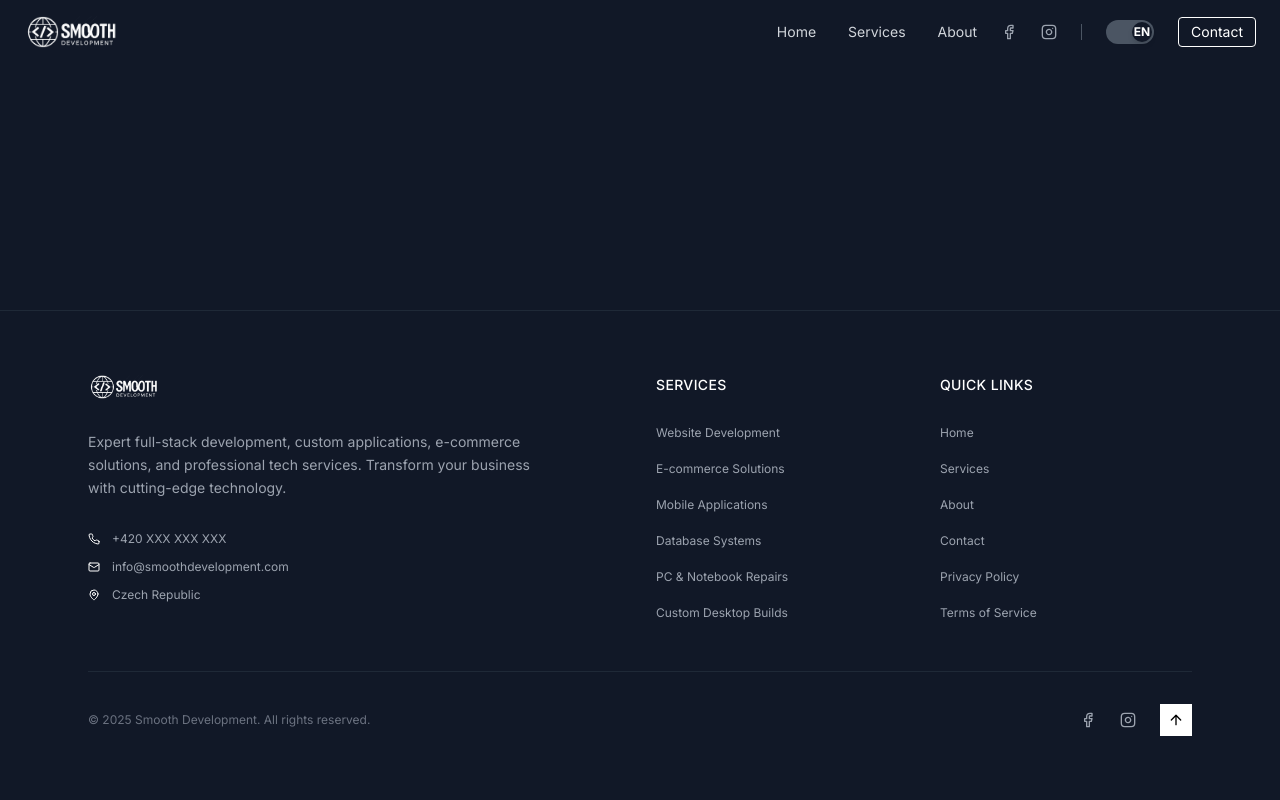
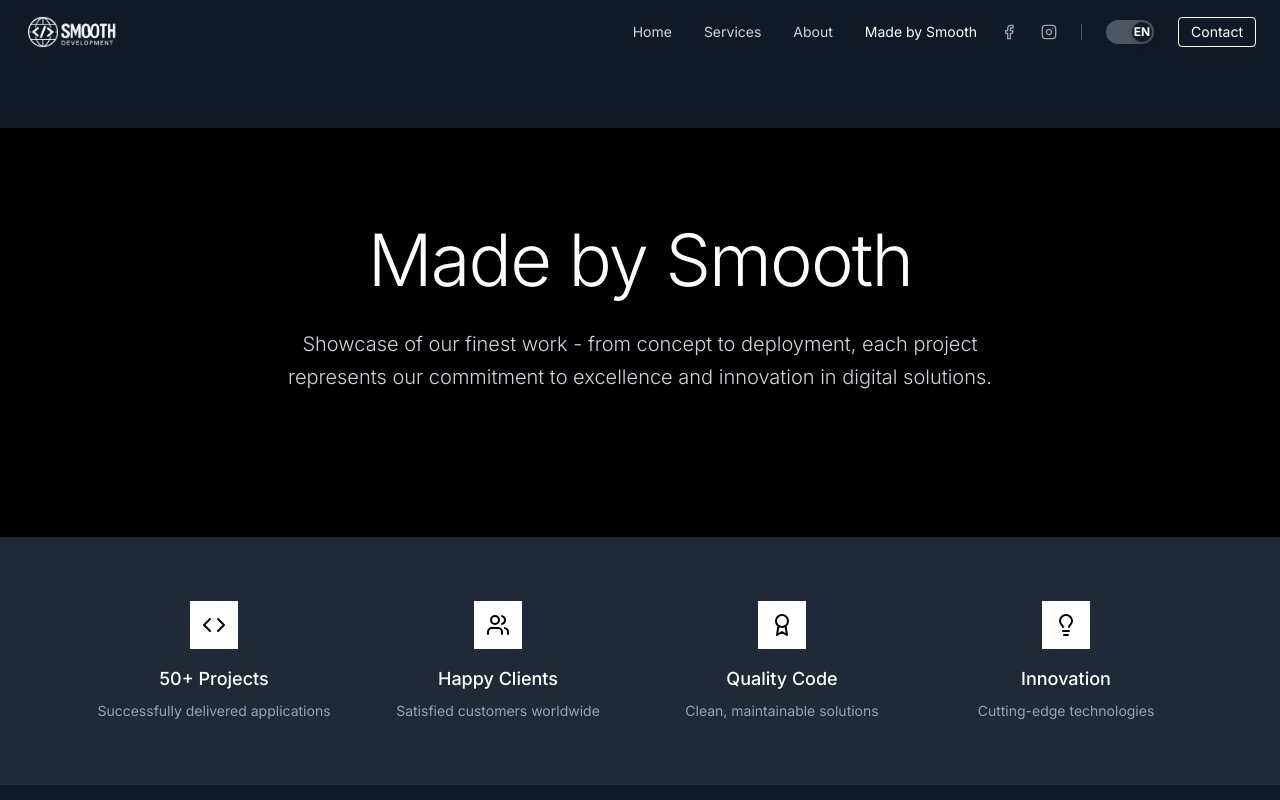
Before and after one commit to MarekSmooth/Smooth-dev, a React (Vite) app: page /made-by-smooth in a window 1280 px wide. Shown: the top 800 px of the page. Built offline with nearby package versions, Linux system fonts and the light colour scheme.

Commit message:
Add Made by Smooth page and navigation item

```diff
--- a/src/App.tsx
+++ b/src/App.tsx
@@ -6,6 +6,7 @@ import Footer from './components/Footer';
 import HomePage from './pages/HomePage';
 import ServicesPage from './pages/ServicesPage';
 import AboutPage from './pages/AboutPage';
+import MadeBySmoothPage from './pages/MadeBySmoothPage';
 import ContactPage from './pages/ContactPage';
 
 function App() {
@@ -19,6 +20,7 @@ function App() {
               <Route path="/" element={<HomePage />} />
               <Route path="/services" element={<ServicesPage />} />
               <Route path="/about" element={<AboutPage />} />
+              <Route path="/made-by-smooth" element={<MadeBySmoothPage />} />
               <Route path="/contact" element={<ContactPage />} />
             </Routes>
           </main>
--- a/src/components/Header.tsx
+++ b/src/components/Header.tsx
@@ -23,6 +23,7 @@ const Header: React.FC = () => {
     { path: '/', label: t('nav.home') },
     { path: '/services', label: t('nav.services') },
     { path: '/about', label: t('nav.about') },
+    { path: '/made-by-smooth', label: t('nav.made') },
     { id: 'contact', label: t('nav.contact') },
   ];
 
--- a/src/contexts/LanguageContext.tsx
+++ b/src/contexts/LanguageContext.tsx
@@ -24,6 +24,7 @@ const translations = {
     'nav.home': 'Home',
     'nav.services': 'Services',
     'nav.about': 'About',
+    'nav.made': 'Made by Smooth',
     'nav.contact': 'Contact',
 
     // Hero Section
@@ -144,6 +145,7 @@ const translations = {
     'nav.home': 'Domů',
     'nav.services': 'Služby',
     'nav.about': 'O nás',
+    'nav.made': 'Made by Smooth',
     'nav.contact': 'Kontakt',
 
     // Hero Section
--- /dev/null
+++ b/src/pages/MadeBySmoothPage.tsx
@@ -0,0 +1,180 @@
+import React from 'react';
+import { useLanguage } from '../contexts/LanguageContext';
+import { Award, Code, Lightbulb, Users } from 'lucide-react';
+
+const MadeBySmoothPage: React.FC = () => {
+  const { t } = useLanguage();
+
+  const projects = [
+    {
+      title: "E-commerce Platform",
+      description: "Modern online store with payment integration",
+      tech: ["React", "Node.js", "PostgreSQL", "Stripe"],
+      image: "https://images.pexels.com/photos/230544/pexels-photo-230544.jpeg?auto=compress&cs=tinysrgb&w=800"
+    },
+    {
+      title: "Mobile Banking App",
+      description: "Secure mobile application for financial services",
+      tech: ["React Native", "TypeScript", "Firebase"],
+      image: "https://images.pexels.com/photos/4386321/pexels-photo-4386321.jpeg?auto=compress&cs=tinysrgb&w=800"
+    },
+    {
+      title: "Corporate Website",
+      description: "Professional website with custom CMS",
+      tech: ["Next.js", "Tailwind CSS", "Supabase"],
+      image: "https://images.pexels.com/photos/196644/pexels-photo-196644.jpeg?auto=compress&cs=tinysrgb&w=800"
+    }
+  ];
+
+  const achievements = [
+    {
+      icon: <Code className="w-6 h-6" />,
+      title: "50+ Projects",
+      description: "Successfully delivered applications"
+    },
+    {
+      icon: <Users className="w-6 h-6" />,
+      title: "Happy Clients",
+      description: "Satisfied customers worldwide"
+    },
+    {
+      icon: <Award className="w-6 h-6" />,
+      title: "Quality Code",
+      description: "Clean, maintainable solutions"
+    },
+    {
+      icon: <Lightbulb className="w-6 h-6" />,
+      title: "Innovation",
+      description: "Cutting-edge technologies"
+    }
+  ];
+
+  return (
+    <div className="bg-gray-900 text-white min-h-screen pt-16">
+      {/* Hero Section */}
+      <section className="py-24 bg-black">
+        <div className="max-w-6xl mx-auto px-6 text-center">
+          <h1 className="text-5xl md:text-7xl font-light mb-8 tracking-tight">
+            Made by <span className="text-white">Smooth</span>
+          </h1>
+          <p className="text-xl text-gray-300 mb-12 max-w-3xl mx-auto leading-relaxed font-light">
+            Showcase of our finest work - from concept to deployment, each project represents our commitment to excellence and innovation in digital solutions.
+          </p>
+        </div>
+      </section>
+
+      {/* Achievements */}
+      <section className="py-16 bg-gray-800">
+        <div className="max-w-6xl mx-auto px-6">
+          <div className="grid grid-cols-1 md:grid-cols-2 lg:grid-cols-4 gap-8">
+            {achievements.map((achievement, index) => (
+              <div key={index} className="text-center">
+                <div className="w-12 h-12 bg-white text-black flex items-center justify-center mx-auto mb-4">
+                  {achievement.icon}
+                </div>
+                <h3 className="text-lg font-medium text-white mb-2">{achievement.title}</h3>
+                <p className="text-gray-400 text-sm">{achievement.description}</p>
+              </div>
+            ))}
+          </div>
+        </div>
+      </section>
+
+      {/* Featured Projects */}
+      <section className="py-24 bg-gray-900">
+        <div className="max-w-6xl mx-auto px-6">
+          <div className="text-center mb-16">
+            <h2 className="text-4xl md:text-5xl font-light text-white mb-6 tracking-tight">
+              Featured Projects
+            </h2>
+            <p className="text-lg text-gray-400 max-w-2xl mx-auto font-light">
+              A selection of our most impactful work, showcasing our expertise across different industries and technologies.
+            </p>
+          </div>
+
+          <div className="grid grid-cols-1 md:grid-cols-2 lg:grid-cols-3 gap-8">
+            {projects.map((project, index) => (
+              <div key={index} className="bg-gray-800 overflow-hidden hover:shadow-lg transition-all duration-300 hover:-translate-y-1">
+                <div className="aspect-video bg-gray-700 overflow-hidden">
+                  <img
+                    src={project.image}
+                    alt={project.title}
+                    className="w-full h-full object-cover hover:scale-105 transition-transform duration-300"
+                  />
+                </div>
+                <div className="p-6">
+                  <h3 className="text-xl font-medium text-white mb-3">{project.title}</h3>
+                  <p className="text-gray-400 mb-4 text-sm leading-relaxed">{project.description}</p>
+                  <div className="flex flex-wrap gap-2">
+                    {project.tech.map((tech, techIndex) => (
+                      <span
+                        key={techIndex}
+                        className="px-2 py-1 bg-gray-700 text-gray-300 text-xs rounded"
+                      >
+                        {tech}
+                      </span>
+                    ))}
+                  </div>
+                </div>
+              </div>
+            ))}
+          </div>
+        </div>
+      </section>
+
+      {/* Process Section */}
+      <section className="py-24 bg-gray-800">
+        <div className="max-w-6xl mx-auto px-6">
+          <div className="text-center mb-16">
+            <h2 className="text-4xl md:text-5xl font-light text-white mb-6 tracking-tight">
+              Our Process
+            </h2>
+            <p className="text-lg text-gray-400 max-w-2xl mx-auto font-light">
+              From initial consultation to final deployment, we follow a proven methodology that ensures success.
+            </p>
+          </div>
+
+          <div className="grid grid-cols-1 md:grid-cols-2 lg:grid-cols-4 gap-8">
+            {[
+              { step: "01", title: "Discovery", description: "Understanding your needs and goals" },
+              { step: "02", title: "Design", description: "Creating intuitive user experiences" },
+              { step: "03", title: "Development", description: "Building with cutting-edge technology" },
+              { step: "04", title: "Deployment", description: "Launching and ongoing support" }
+            ].map((phase, index) => (
+              <div key={index} className="text-center">
+                <div className="text-4xl font-light text-white mb-4">{phase.step}</div>
+                <h3 className="text-lg font-medium text-white mb-2">{phase.title}</h3>
+                <p className="text-gray-400 text-sm">{phase.description}</p>
+              </div>
+            ))}
+          </div>
+        </div>
+      </section>
+
+      {/* CTA Section */}
+      <section className="py-24 bg-black">
+        <div className="max-w-4xl mx-auto px-6 text-center">
+          <h2 className="text-4xl md:text-5xl font-light text-white mb-8 tracking-tight">
+            Ready to Create Something Amazing?
+          </h2>
+          <p className="text-lg text-gray-300 mb-12 max-w-2xl mx-auto leading-relaxed font-light">
+            Let's discuss your next project and bring your vision to life with our expertise and passion for excellence.
+          </p>
+          <button
+            onClick={() => {
+              const element = document.getElementById('contact');
+              if (element) {
+                element.scrollIntoView({ behavior: 'smooth' });
+              }
+            }}
+            className="bg-white text-black px-10 py-4 text-sm font-medium hover:bg-gray-100 transition-all duration-300 uppercase tracking-wide"
+          >
+            Start Your Project
+          </button>
+        </div>
+      </section>
+    </div>
+  );
+};
+
+export default MadeBySmoothPage;
```
